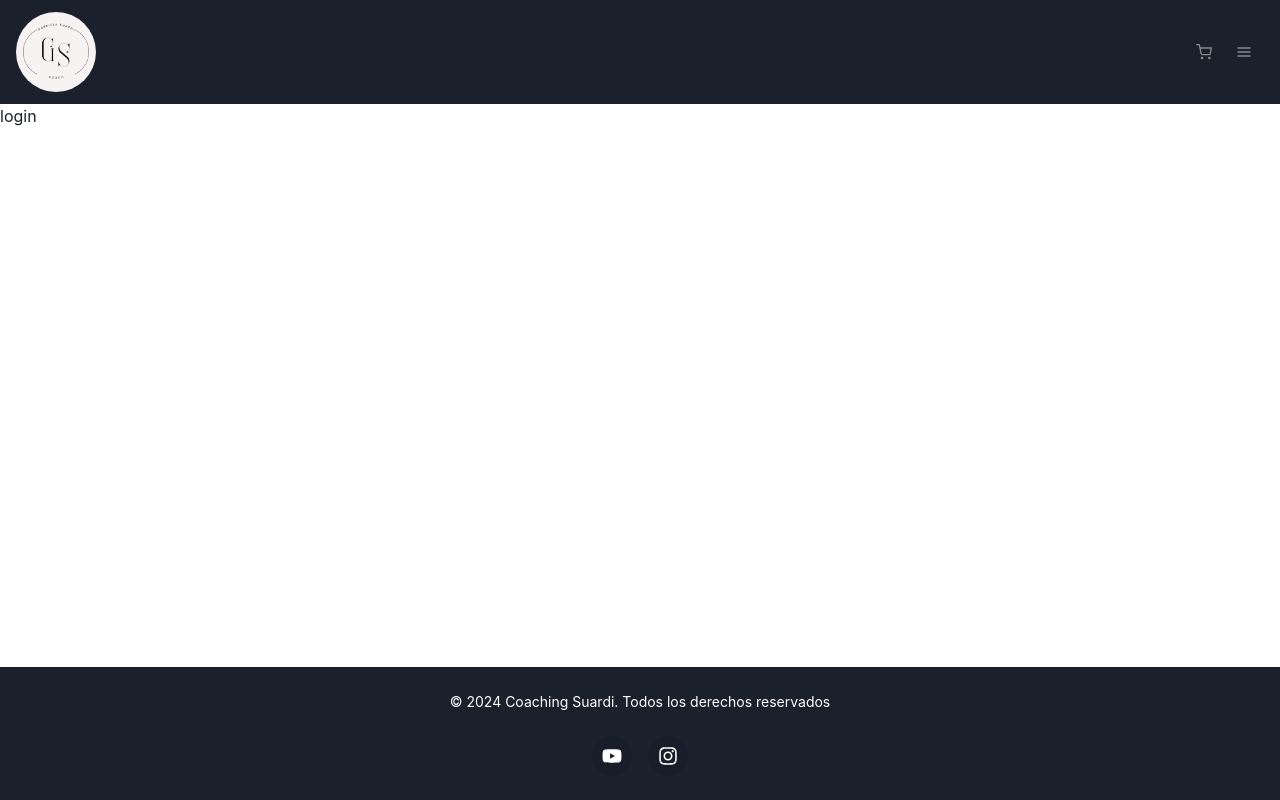
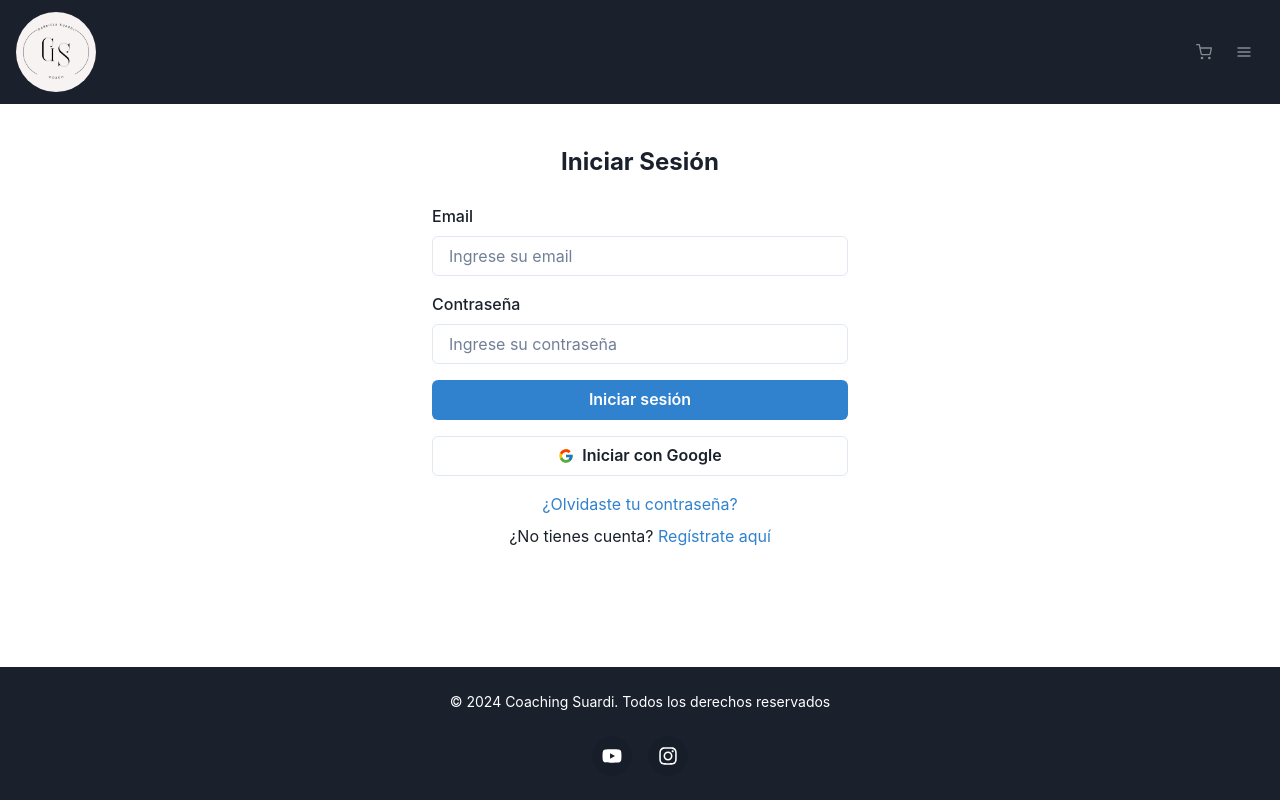
Before and after one commit to Comagol/coaching-suardi, a React (Vite) app: page /login in a window 1280 px wide. Built offline with nearby package versions, Linux system fonts and the light colour scheme.

Commit message:
adding loginview

```diff
--- a/src/pages/Login.jsx
+++ b/src/pages/Login.jsx
@@ -1,9 +1,56 @@
-import React from 'react'
+import React from "react";
+import {
+  Box,
+  Button,
+  Container,
+  FormControl,
+  FormLabel,
+  Input,
+  Text,
+  VStack,
+  Link,
+} from "@chakra-ui/react";
+import { FcGoogle } from "react-icons/fc";
 
-const login = () => {
+const Login = () => {
   return (
-    <div>login</div>
-  )
-}
+    <Container maxW="md" py={10}>
+      <Box textAlign="center" mb={6}>
+        <Text fontSize="2xl" fontWeight="bold">
+          Iniciar Sesión
+        </Text>
+      </Box>
 
-export default login
+      <VStack spacing={4}>
+        <FormControl>
+          <FormLabel>Email</FormLabel>
+          <Input type="email" placeholder="Ingrese su email" />
+        </FormControl>
+
+        <FormControl>
+          <FormLabel>Contraseña</FormLabel>
+          <Input type="password" placeholder="Ingrese su contraseña" />
+        </FormControl>
+
+        <Button colorScheme="blue" w="full">
+          Iniciar sesión
+        </Button>
+
+        <Button leftIcon={<FcGoogle />} variant="outline" w="full">
+          Iniciar con Google
+        </Button>
+      </VStack>
+
+      <Box textAlign="center" mt={4}>
+        <Link color="blue.500">¿Olvidaste tu contraseña?</Link>
+      </Box>
+      <Box textAlign="center" mt={2}>
+        <Text>
+          ¿No tienes cuenta? <Link color="blue.500">Regístrate aquí</Link>
+        </Text>
+      </Box>
+    </Container>
+  );
+};
+
+export default Login;
```
Also changed, not shown: 1 other file (tests, documents, lock files or other folders).
